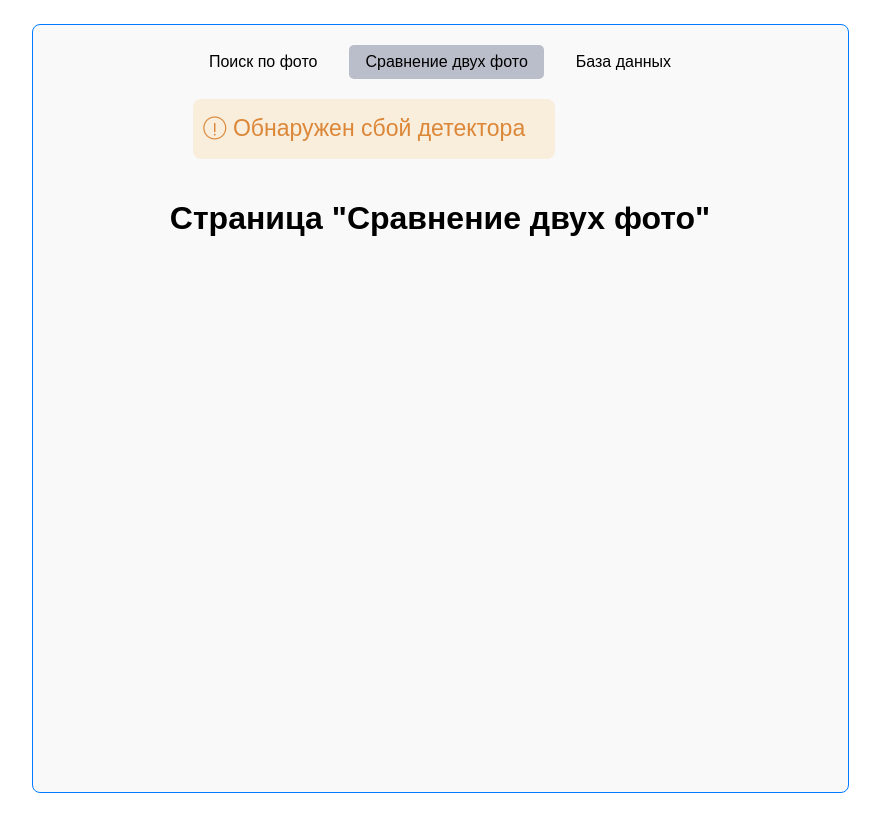
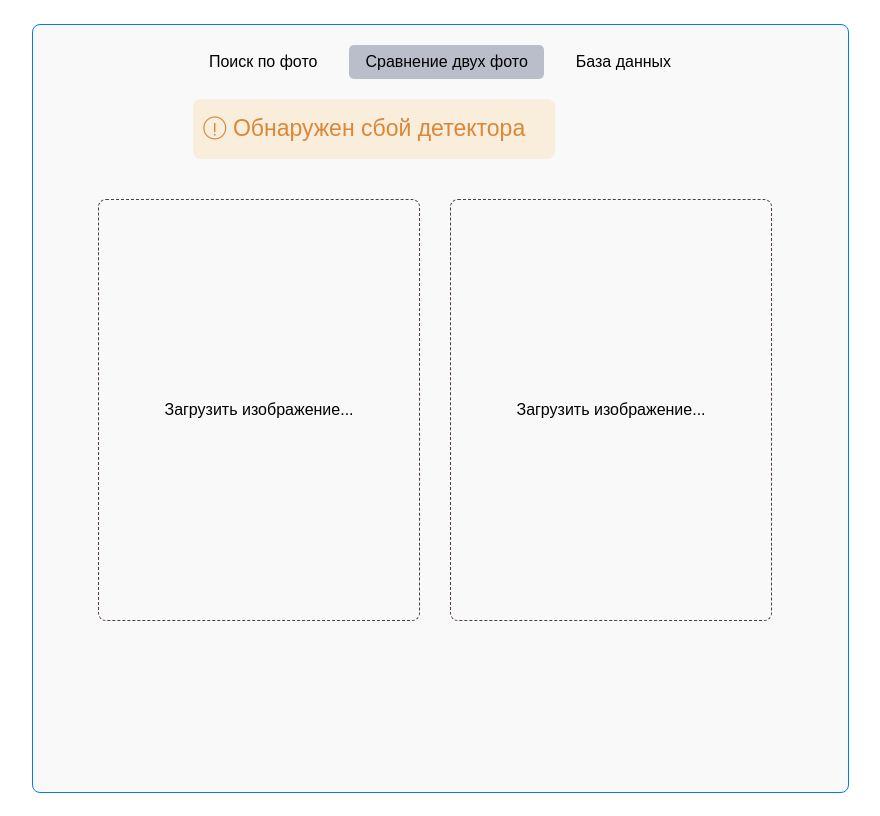
Before and after one commit to VyacheslavBogdanov/stream_face_recognize, a Vue app: page /comparison-of-two-photos in a window 1280 px wide. Shown: the top 816 px of the page, without its empty margins (343-1223 px from the left). Built offline with nearby package versions, Linux system fonts and the light colour scheme; no server answers.

Commit message:
fix-upload

```diff
--- a/src/views/ComparisonOfTwoPhotos/ComparisonOfTwoPhotos.vue
+++ b/src/views/ComparisonOfTwoPhotos/ComparisonOfTwoPhotos.vue
@@ -1,3 +1,192 @@
 <template>
-	<h1>Страница "Сравнение двух фото"</h1>
+	<div class="upload-container">
+		<div
+			:class="[
+				'upload',
+				{
+					'upload--active': fileName1,
+					'upload--disabled': isDisabled,
+					'upload--hidden': previewSrc1,
+				},
+			]"
+			@dragover.prevent
+			@drop.prevent
+		>
+			<input
+				class="upload__input"
+				type="file"
+				accept="image/*"
+				@change="onFileChange(1, $event)"
+				:disabled="isDisabled"
+			/>
+			<div v-if="previewSrc1" class="upload__preview">
+				<img :src="previewSrc1" alt="Предпросмотр изображения" />
+			</div>
+			<span v-else class="upload__text">
+				{{ fileName1 || 'Загрузить изображение...' }}
+			</span>
+		</div>
+
+		<div
+			:class="[
+				'upload',
+				{
+					'upload--active': fileName2,
+					'upload--disabled': isDisabled,
+					'upload--hidden': previewSrc2,
+				},
+			]"
+			@dragover.prevent
+			@drop.prevent
+		>
+			<input
+				class="upload__input"
+				type="file"
+				accept="image/*"
+				@change="onFileChange(2, $event)"
+				:disabled="isDisabled"
+			/>
+			<div v-if="previewSrc2" class="upload__preview">
+				<img :src="previewSrc2" alt="Предпросмотр изображения" />
+			</div>
+			<span v-else class="upload__text">
+				{{ fileName2 || 'Загрузить изображение...' }}
+			</span>
+		</div>
+	</div>
 </template>
+
+<script setup lang="ts">
+import { ref, computed } from 'vue';
+
+const props = defineProps<{ status: string }>();
+const emit = defineEmits<{
+	(event: 'fileSelected', base64: string, id: number): void;
+	(event: 'fileUrl', url: string, id: number): void;
+}>();
+
+const isDisabled = computed(() => props.status === 'active');
+const fileName1 = ref<string | null>(null);
+const fileName2 = ref<string | null>(null);
+const previewSrc1 = ref<string | null>(null);
+const previewSrc2 = ref<string | null>(null);
+
+const onFileChange = (id: number, event: Event) => {
+	const input = event.target as HTMLInputElement;
+	if (input.files && input.files[0]) {
+		const fileName = input.files[0].name;
+		const fileUrl = URL.createObjectURL(input.files[0]);
+		const reader = new FileReader();
+
+		reader.onload = () => {
+			if (reader.result) {
+				if (id === 1) {
+					fileName1.value = fileName;
+					previewSrc1.value = fileUrl;
+					emit('fileUrl', fileUrl, 1);
+					emit('fileSelected', reader.result.toString(), 1);
+				} else {
+					fileName2.value = fileName;
+					previewSrc2.value = fileUrl;
+					emit('fileUrl', fileUrl, 2);
+					emit('fileSelected', reader.result.toString(), 2);
+				}
+			}
+		};
+		reader.readAsDataURL(input.files[0]);
+	} else {
+		if (id === 1) {
+			fileName1.value = null;
+			previewSrc1.value = null;
+		} else {
+			fileName2.value = null;
+			previewSrc2.value = null;
+		}
+	}
+};
+</script>
+
+<style scoped lang="scss">
+@import '../../styles/main.scss';
+
+.upload-container {
+	display: flex;
+	gap: 20px;
+}
+
+.upload {
+	width: 300px;
+	height: 400px;
+	display: flex;
+	justify-content: center;
+	align-items: center;
+	padding: 10px;
+	border: $border-width dashed #513d3d;
+	border-radius: $border-radius;
+	background-color: $color-bg;
+	text-align: center;
+	transition:
+		border-color 0.3s ease,
+		background-color 0.3s ease;
+	position: relative;
+	cursor: pointer;
+	margin: 20px 10px 20px 0;
+	overflow: hidden;
+
+	&:hover {
+		border-color: $border-color;
+	}
+
+	&--active {
+		border-color: $border-color;
+	}
+
+	&--disabled {
+		background-color: #f5f5f5;
+		border-color: #ddd;
+
+		&:hover {
+			border-color: #ddd;
+		}
+
+		.upload__text {
+			color: #aaa;
+		}
+	}
+
+	&--hidden {
+		border: none;
+		background: none;
+		cursor: default;
+	}
+
+	&__input {
+		opacity: 0;
+		position: absolute;
+		width: 100%;
+		height: 100%;
+		cursor: pointer;
+		z-index: 2;
+	}
+
+	&__preview {
+		position: absolute;
+		top: 0;
+		left: 0;
+		width: 100%;
+		height: 100%;
+		display: flex;
+		justify-content: center;
+		align-items: center;
+		background-color: transparent;
+		z-index: 1;
+
+		img {
+			width: 100%;
+			height: 100%;
+			object-fit: contain;
+			border-radius: $border-radius;
+		}
+	}
+}
+</style>
--- /dev/null
+++ b/src/views/ComparisonOfTwoPhotos/btn.vue
@@ -0,0 +1,3 @@
+<template>
+	<h1></h1>
+</template>
```
